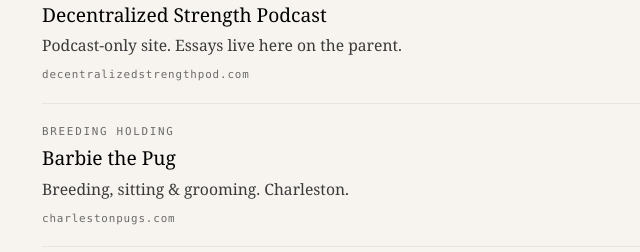
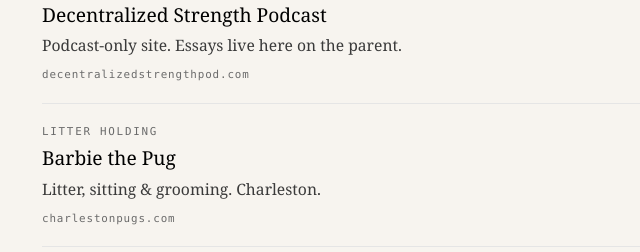
Before and after one commit to ollieadam/decentralizedstrength, a plain HTML site: page index.html in a window 1280 px wide. Shown: the part 2365-2617 px from the top of the page, 212-852 px from the left. Drawn offline with Linux system fonts and the light colour scheme.

Commit message:
Barbie proof card: Breeding → Litter holding

```diff
--- a/index.html
+++ b/index.html
@@ -210,9 +210,9 @@
       </li>
       <li>
         <a class="proof-card" href="https://charlestonpugs.com" target="_blank" rel="noopener">
-          <span class="mono proof-meta">Breeding holding</span>
+          <span class="mono proof-meta">Litter holding</span>
           <span class="proof-title">Barbie the Pug</span>
-          <span class="proof-deck">Breeding, sitting &amp; grooming. Charleston.</span>
+          <span class="proof-deck">Litter, sitting &amp; grooming. Charleston.</span>
           <span class="proof-go">charlestonpugs.com</span>
         </a>
       </li>
```
